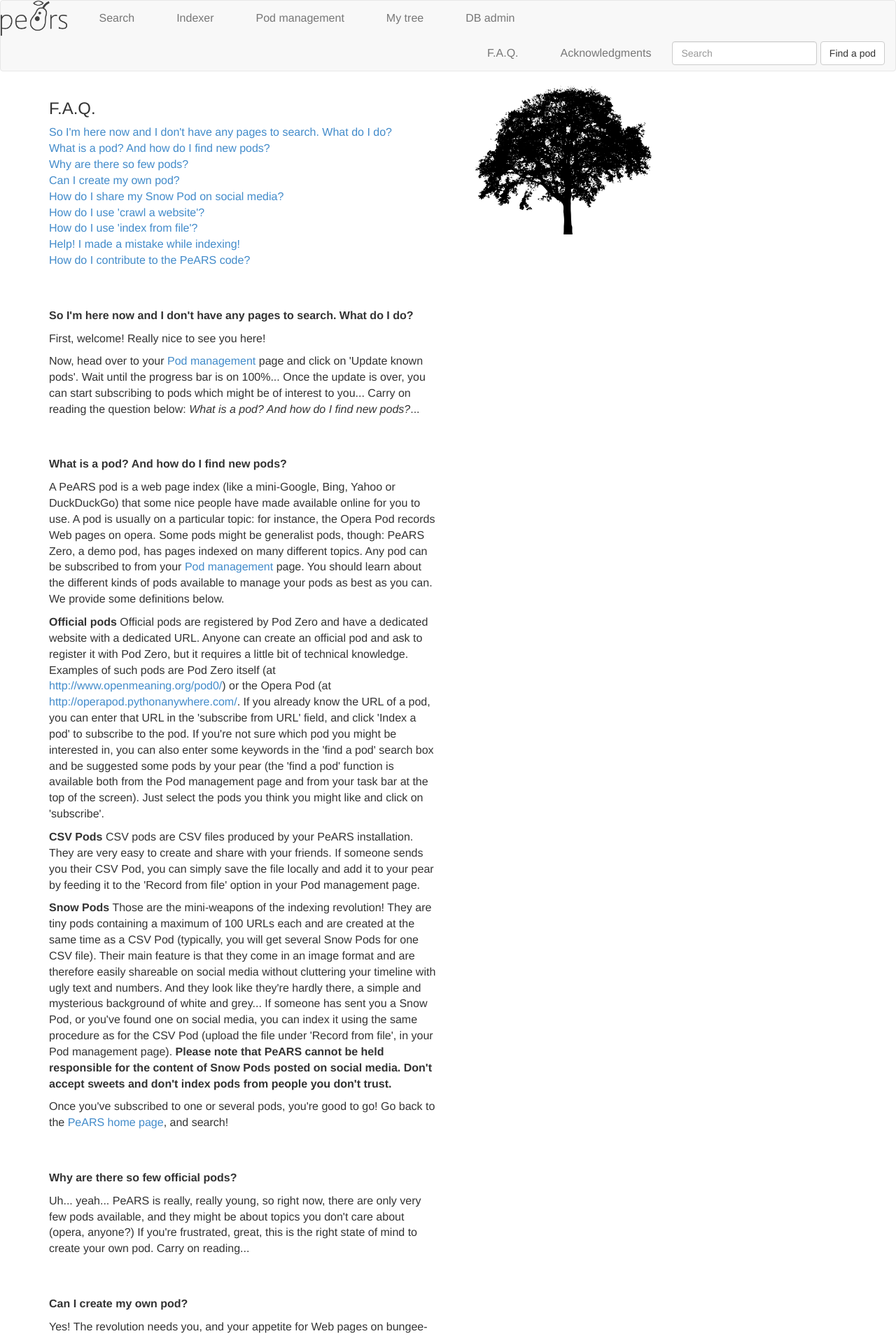
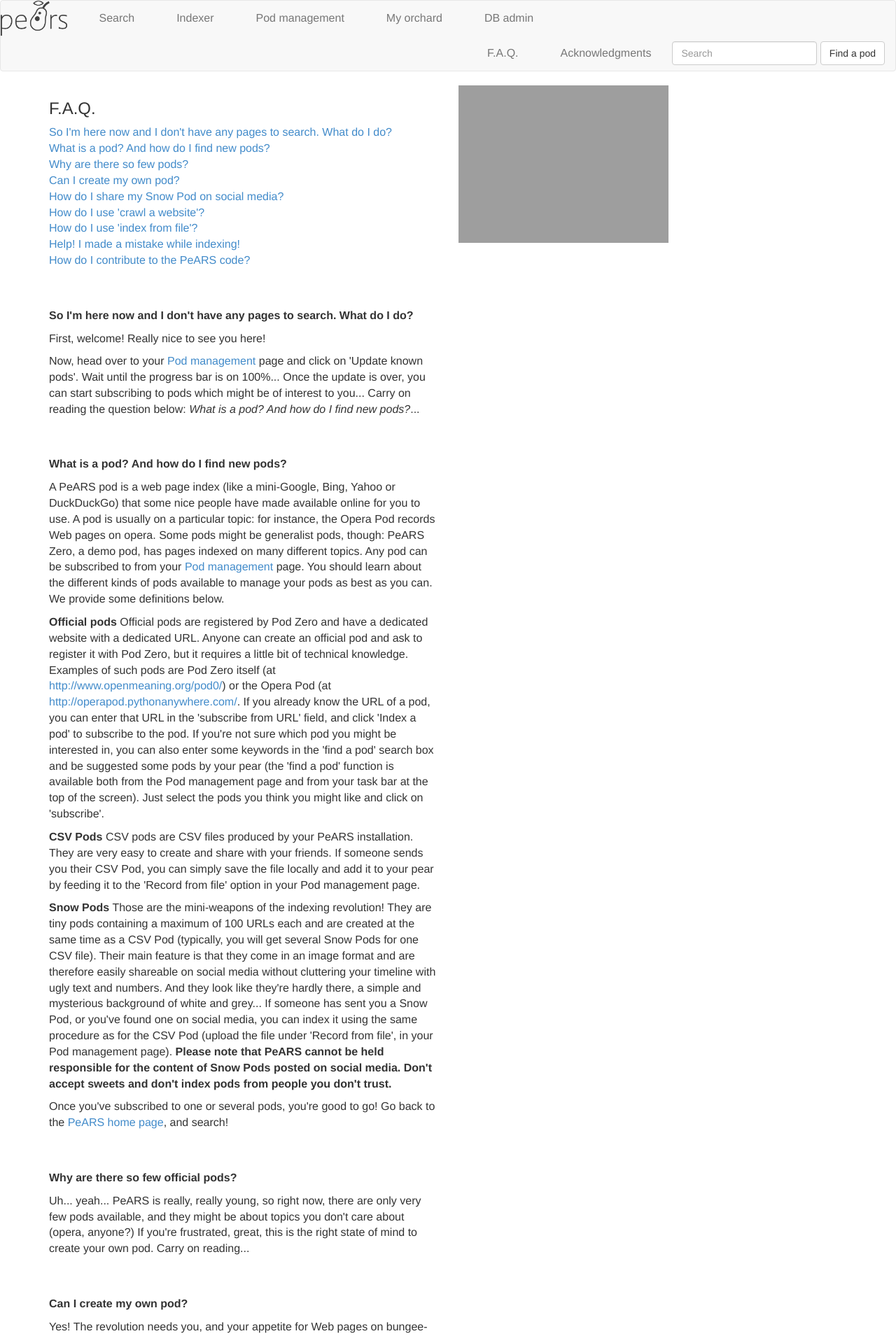
Before and after one commit to PeARSearch/PeARS-orchard, a Flask app: page /faq/ in a window 1280 px wide. Shown: the top 1909 px of the page at 70% size. Run offline with Flask 2, Linux system fonts and the light colour scheme; parts of the project's set-up code (start-up, migrations or seed data) failed here and were passed over; some libraries are stand-ins or nearby versions; grey boxes are pictures that could not be loaded.

Commit message:
Changed 'tree' paths to 'orchard'.

```diff
--- a/app/__init__.py
+++ b/app/__init__.py
@@ -25,7 +25,7 @@ from app.indexer.controllers import indexer as indexer_module
 from app.api.controllers import api as api_module
 from app.search.controllers import search as search_module
 from app.pod_finder.controllers import pod_finder as pod_finder_module
-from app.tree.controllers import tree as tree_module
+from app.orchard.controllers import orchard as orchard_module
 from app.pages.controllers import pages as pages_module
 
 # Register blueprint(s)
@@ -33,7 +33,7 @@ app.register_blueprint(indexer_module)
 app.register_blueprint(api_module)
 app.register_blueprint(search_module)
 app.register_blueprint(pod_finder_module)
-app.register_blueprint(tree_module)
+app.register_blueprint(orchard_module)
 app.register_blueprint(pages_module)
 # ..
 
--- a/app/templates/admin/index.html
+++ b/app/templates/admin/index.html
@@ -26,7 +26,7 @@
         <li><a href="{{url_for('search.index')}}">Search</a></li>
         <li><a href="{{url_for('indexer.index')}}">Indexer</a></li>
         <li><a href="{{url_for('pod_finder.index')}}">Pod management</a></li>
-        <li><a href="{{url_for('tree.index')}}">My tree</a></li>
+        <li><a href="{{url_for('orchard.index')}}">My orchard</a></li>
         <li><a href="{{url_for('admin.index')}}">DB admin</a></li>
       </ul>
       <ul class="nav navbar-nav navbar-right">
--- a/app/templates/admin/pears_list.html
+++ b/app/templates/admin/pears_list.html
@@ -26,7 +26,7 @@
         <li><a href="{{url_for('search.index')}}">Search</a></li>
         <li><a href="{{url_for('indexer.index')}}">Indexer</a></li>
         <li><a href="{{url_for('pod_finder.index')}}">Pod management</a></li>
-        <li><a href="{{url_for('tree.index')}}">My tree</a></li>
+        <li><a href="{{url_for('orchard.index')}}">My orchard</a></li>
         <li><a href="{{url_for('admin.index')}}">DB admin</a></li>
       </ul>
       <ul class="nav navbar-nav navbar-right">
--- a/app/templates/indexer/index.html
+++ b/app/templates/indexer/index.html
@@ -30,7 +30,7 @@
         <li><a href="{{url_for('search.index')}}">Search</a></li>
         <li><a href="{{url_for('indexer.index')}}">Indexer</a></li>
         <li><a href="{{url_for('pod_finder.index')}}">Pod management</a></li>
-        <li><a href="{{url_for('tree.index')}}">My tree</a></li>
+        <li><a href="{{url_for('orchard.index')}}">My orchard</a></li>
         <li><a href="{{url_for('admin.index')}}">DB admin</a></li>
       </ul>
       <ul class="nav navbar-nav navbar-right">
--- a/app/templates/indexer/progress_crawl.html
+++ b/app/templates/indexer/progress_crawl.html
@@ -46,7 +46,7 @@
         <li><a href="{{url_for('search.index')}}">Search</a></li>
         <li><a href="{{url_for('indexer.index')}}">Indexer</a></li>
         <li><a href="{{url_for('pod_finder.index')}}">Pod management</a></li>
-        <li><a href="{{url_for('tree.index')}}">My tree</a></li>
+        <li><a href="{{url_for('orchard.index')}}">My orchard</a></li>
         <li><a href="{{url_for('admin.index')}}">DB admin</a></li>
       </ul>
       <ul class="nav navbar-nav navbar-right">
--- a/app/templates/indexer/progress_file.html
+++ b/app/templates/indexer/progress_file.html
@@ -47,7 +47,7 @@
         <li><a href="{{url_for('search.index')}}">Search</a></li>
         <li><a href="{{url_for('indexer.index')}}">Indexer</a></li>
         <li><a href="{{url_for('pod_finder.index')}}">Pod management</a></li>
-        <li><a href="{{url_for('tree.index')}}">My tree</a></li>
+        <li><a href="{{url_for('orchard.index')}}">My orchard</a></li>
         <li><a href="{{url_for('admin.index')}}">DB admin</a></li>
       </ul>
       <ul class="nav navbar-nav navbar-right">
--- a/app/templates/indexer/progress_url.html
+++ b/app/templates/indexer/progress_url.html
@@ -47,7 +47,7 @@
         <li><a href="{{url_for('search.index')}}">Search</a></li>
         <li><a href="{{url_for('indexer.index')}}">Indexer</a></li>
         <li><a href="{{url_for('pod_finder.index')}}">Pod management</a></li>
-        <li><a href="{{url_for('tree.index')}}">My tree</a></li>
+        <li><a href="{{url_for('orchard.index')}}">My orchard</a></li>
         <li><a href="{{url_for('admin.index')}}">DB admin</a></li>
       </ul>
       <ul class="nav navbar-nav navbar-right">
--- a/app/templates/pages/faq.html
+++ b/app/templates/pages/faq.html
@@ -34,7 +34,7 @@
         <li><a href="{{url_for('search.index')}}">Search</a></li>
         <li><a href="{{url_for('indexer.index')}}">Indexer</a></li>
         <li><a href="{{url_for('pod_finder.index')}}">Pod management</a></li>
-        <li><a href="{{url_for('tree.index')}}">My tree</a></li>
+        <li><a href="{{url_for('orchard.index')}}">My orchard</a></li>
         <li><a href="{{url_for('admin.index')}}">DB admin</a></li>
       </ul>
       <ul class="nav navbar-nav navbar-right">
@@ -86,7 +86,7 @@
        <br><br>
        <p id="createpod"><b>Can I create my own pod?</b></p>
        <p>Yes! The revolution needs you, and your appetite for Web pages on bungee-jumping, creepy-crawlies, the perfect cup of tea, and extinct languages. Whatever you're into, be your own search engine and start indexing pages like the pros. Your pear includes an <a href="{{url_for('indexer.index')}}">indexing page</a> which helps you with the hard work of converting Web pages into searchable representations. You can index in three ways. The simplest one is to type a single URL in the 'Index a single URL' box -- this will index just that page. If you have a favourite website (or part of a website), you can also type in its address in 'Crawl a website' to get all indexable pages from that site (but first check our <a href="#crawlsite">advice on indexing websites</a>). Finally, you can prepare a file of different URLs you would like to record and feed that in to your pear (see <a href="#indexfile"><i>How do I use 'index from file?'</i></a>). When you index things, it is <b>very important</b> to also provide a keyword describing the page(s) you're indexing. You can choose whatever you like, but make sure it's descriptive for you, and that you will <b>keep using the same keyword</b> when you index more pages on the topic.</p>
-       <p>Once in a while, you can go and check how many pages you've indexed on a particular topic. Head over to <a href="{{url_for('indexer.index')}}">My tree</a>. There, you will find a beautiful tree growing a pod for each keyword you have used in the indexer. Each pod in the making shows you its current size. Once a pod has grown enough, you may want to share it on the Internet. To do this, click on the pod of your choice. After a moment, a new page will be displayed, giving you instructions about where to find your pod's information. By default, PeARS produces two types of representation: a text-based one (the 'CSV Pod') and an image-based one (the 'Snow Pods'). The CSV file produced by your pear can be used when setting up an official pod. It can also simply be sent to a friend, who will index it on their own pear upon receipt. The Snow Pods can also be sent to your friends in a regular way, or shared on social media as images.</p>
+       <p>Once in a while, you can go and check how many pages you've indexed on a particular topic. Head over to <a href="{{url_for('indexer.index')}}">My orchard</a>. There, you will find a beautiful orchard growing a pod for each keyword you have used in the indexer. Each pod in the making shows you its current size. Once a pod has grown enough, you may want to share it on the Internet. To do this, click on the pod of your choice. After a moment, a new page will be displayed, giving you instructions about where to find your pod's information. By default, PeARS produces two types of representation: a text-based one (the 'CSV Pod') and an image-based one (the 'Snow Pods'). The CSV file produced by your pear can be used when setting up an official pod. It can also simply be sent to a friend, who will index it on their own pear upon receipt. The Snow Pods can also be sent to your friends in a regular way, or shared on social media as images.</p>
        <p>Remember, the more you share, the more rich and robust the PeARS network will become! So dispatch those pods!</p>
 
        <br><br>
@@ -117,7 +117,7 @@
 
        </div>
        <div class="col-md-6">
-       <img src="{{url_for('static', filename='tree-silhouette.png')}}" width='300px'/>
+       <img src="{{url_for('static', filename='orchard-silhouette.png')}}" width='300px'/>
        </div>
   </div> <!-- /row -->
 </div> <!-- /container full -->
--- a/app/templates/pod_finder/find-a-pod.html
+++ b/app/templates/pod_finder/find-a-pod.html
@@ -32,7 +32,7 @@
         <li><a href="{{url_for('search.index')}}">Search</a></li>
         <li><a href="{{url_for('indexer.index')}}">Indexer</a></li>
         <li><a href="{{url_for('pod_finder.index')}}">Pod management</a></li>
-        <li><a href="{{url_for('tree.index')}}">My tree</a></li>
+        <li><a href="{{url_for('orchard.index')}}">My orchard</a></li>
         <li><a href="{{url_for('admin.index')}}">DB admin</a></li>
       </ul>
       <ul class="nav navbar-nav navbar-right">
@@ -76,7 +76,7 @@
             </div>
             <div class="col-md-6">
             <br><br>
-            <img src="{{url_for('static', filename='tree-silhouette.png')}}" width='300px'/>
+            <img src="{{url_for('static', filename='orchard-silhouette.png')}}" width='300px'/>
             </div>
         </div>
 
--- a/app/templates/pod_finder/index.html
+++ b/app/templates/pod_finder/index.html
@@ -32,7 +32,7 @@
         <li><a href="{{url_for('search.index')}}">Search</a></li>
         <li><a href="{{url_for('indexer.index')}}">Indexer</a></li>
         <li><a href="{{url_for('pod_finder.index')}}">Pod management</a></li>
-        <li><a href="{{url_for('tree.index')}}">My tree</a></li>
+        <li><a href="{{url_for('orchard.index')}}">My orchard</a></li>
         <li><a href="{{url_for('admin.index')}}">DB admin</a></li>
       </ul>
       <ul class="nav navbar-nav navbar-right">
--- a/app/templates/pod_finder/progress_file.html
+++ b/app/templates/pod_finder/progress_file.html
@@ -46,7 +46,7 @@
         <li><a href="{{url_for('search.index')}}">Search</a></li>
         <li><a href="{{url_for('indexer.index')}}">Indexer</a></li>
         <li><a href="{{url_for('pod_finder.index')}}">Pod management</a></li>
-        <li><a href="{{url_for('tree.index')}}">My tree</a></li>
+        <li><a href="{{url_for('orchard.index')}}">My orchard</a></li>
         <li><a href="{{url_for('admin.index')}}">DB admin</a></li>
       </ul>
       <ul class="nav navbar-nav navbar-right">
--- a/app/templates/pod_finder/progress_pod.html
+++ b/app/templates/pod_finder/progress_pod.html
@@ -46,7 +46,7 @@
         <li><a href="{{url_for('search.index')}}">Search</a></li>
         <li><a href="{{url_for('indexer.index')}}">Indexer</a></li>
         <li><a href="{{url_for('pod_finder.index')}}">Pod management</a></li>
-        <li><a href="{{url_for('tree.index')}}">My tree</a></li>
+        <li><a href="{{url_for('orchard.index')}}">My orchard</a></li>
         <li><a href="{{url_for('admin.index')}}">DB admin</a></li>
       </ul>
       <ul class="nav navbar-nav navbar-right">
--- a/app/templates/pod_finder/progress_pod_update.html
+++ b/app/templates/pod_finder/progress_pod_update.html
@@ -46,7 +46,7 @@
         <li><a href="{{url_for('search.index')}}">Search</a></li>
         <li><a href="{{url_for('indexer.index')}}">Indexer</a></li>
         <li><a href="{{url_for('pod_finder.index')}}">Pod management</a></li>
-        <li><a href="{{url_for('tree.index')}}">My tree</a></li>
+        <li><a href="{{url_for('orchard.index')}}">My orchard</a></li>
         <li><a href="{{url_for('admin.index')}}">DB admin</a></li>
       </ul>
       <ul class="nav navbar-nav navbar-right">
--- a/app/templates/pod_finder/unsubscribe-success.html
+++ b/app/templates/pod_finder/unsubscribe-success.html
@@ -34,7 +34,7 @@
         <li><a href="{{url_for('search.index')}}">Search</a></li>
         <li><a href="{{url_for('indexer.index')}}">Indexer</a></li>
         <li><a href="{{url_for('pod_finder.index')}}">Pod management</a></li>
-        <li><a href="{{url_for('tree.index')}}">My tree</a></li>
+        <li><a href="{{url_for('orchard.index')}}">My orchard</a></li>
         <li><a href="{{url_for('admin.index')}}">DB admin</a></li>
       </ul>
       <ul class="nav navbar-nav navbar-right">
@@ -62,7 +62,7 @@
            {% endfor %}
        </div>
        <div class="col-md-6">
-       <img src="{{url_for('static', filename='tree-silhouette.png')}}" width='300px'/>
+       <img src="{{url_for('static', filename='orchard-silhouette.png')}}" width='300px'/>
        </div>
   </div> <!-- /row -->
 </div> <!-- /container full -->
--- a/app/templates/search/index.html
+++ b/app/templates/search/index.html
@@ -34,7 +34,7 @@
         <li><a href="{{url_for('search.index')}}">Search</a></li>
         <li><a href="{{url_for('indexer.index')}}">Indexer</a></li>
         <li><a href="{{url_for('pod_finder.index')}}">Pod management</a></li>
-        <li><a href="{{url_for('tree.index')}}">My tree</a></li>
+        <li><a href="{{url_for('orchard.index')}}">My orchard</a></li>
         <li><a href="{{url_for('admin.index')}}">DB admin</a></li>
       </ul>
       <ul class="nav navbar-nav navbar-right">
```
Also changed, not shown: app/orchard/controllers.py (renamed from app/tree/controllers.py, +7 -7 lines), app/templates/orchard/get-a-pod.html (renamed from app/templates/tree/index.html, +22 -9 lines), app/templates/orchard/index.html (renamed from app/templates/tree/get-a-pod.html, +9 -22 lines), app/orchard/__init__.py (added), app/orchard/mk_urls_file.py (renamed from app/tree/mk_urls_file.py).
